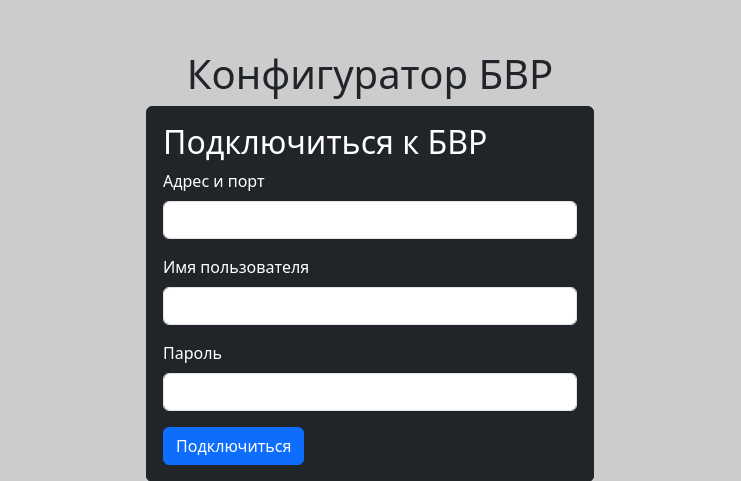
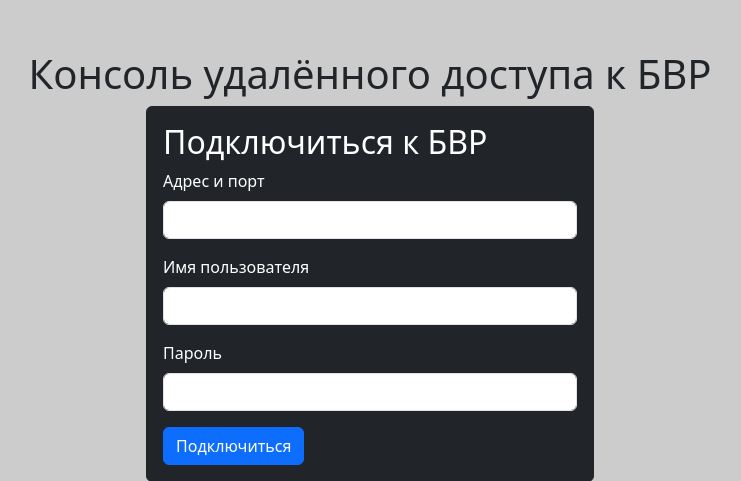
Before and after one commit to ilyash0/WebSSH, a Python web app: template templates/index.html in a window 1280 px wide. Shown: the top 481 px of the page, without its empty margins (270-1011 px from the left). Run offline with Jinja, Linux system fonts and the light colour scheme; the template is opened without the code that fills it, so the values that code supplies are empty.

Commit message:
Rename project

```diff
--- a/templates/index.html
+++ b/templates/index.html
@@ -6,14 +6,15 @@
     <link rel="stylesheet" href="https://cdn.jsdelivr.net/npm/bootstrap@5.3.2/dist/css/bootstrap.min.css"
           integrity="sha384-T3c6CoIi6uLrA9TneNEoa7RxnatzjcDSCmG1MXxSR1GAsXEV/Dwwykc2MPK8M2HN" crossorigin="anonymous">
     <script src="/static/main.js"></script>
-    <title>Конфигуратор БВР</title>
+    <title>Консоль БВР</title>
 </head>
 <body class="body">
-<h1 class="centered">Конфигуратор БВР</h1>
+<h1 class="centered">Консоль удалённого доступа к БВР</h1>
 <div id="alert-box" class="alert centered alert-{{alert_type}}" style="width: 35%">{{alert}}</div>
 <div class="card centered bg-dark text-white border-dark" style="width: 35%">
     <div class="card-body">
         <h2>Подключиться к БВР</h2>
+        <!--        document.location.href.slice(7, -1)-->
         <form name="connection_form" onsubmit="connect(host.value, username.value, password.value); return false">
             <div class="mb-3">
                 <label for="host" class="form-label">Адрес и порт</label>
--- a/templates/panel.html
+++ b/templates/panel.html
@@ -6,10 +6,10 @@
     <link rel="stylesheet" href="https://cdn.jsdelivr.net/npm/bootstrap@5.3.2/dist/css/bootstrap.min.css"
           integrity="sha384-T3c6CoIi6uLrA9TneNEoa7RxnatzjcDSCmG1MXxSR1GAsXEV/Dwwykc2MPK8M2HN" crossorigin="anonymous">
     <script src="/static/main.js"></script>
-    <title>Конфигуратор БВР</title>
+    <title>Консоль БВР</title>
 </head>
 <body class="body">
-<h1 class="centered">Конфигуратор БВР</h1>
+<h1 class="centered">Консоль удалённого доступа к БВР</h1>
 <div id="alert-box" class="alert centered" style="width: 35%"></div>
 <div class="card centered bg-dark text-white border-dark" style="width: 35%">
     <div class="card-body">
```
